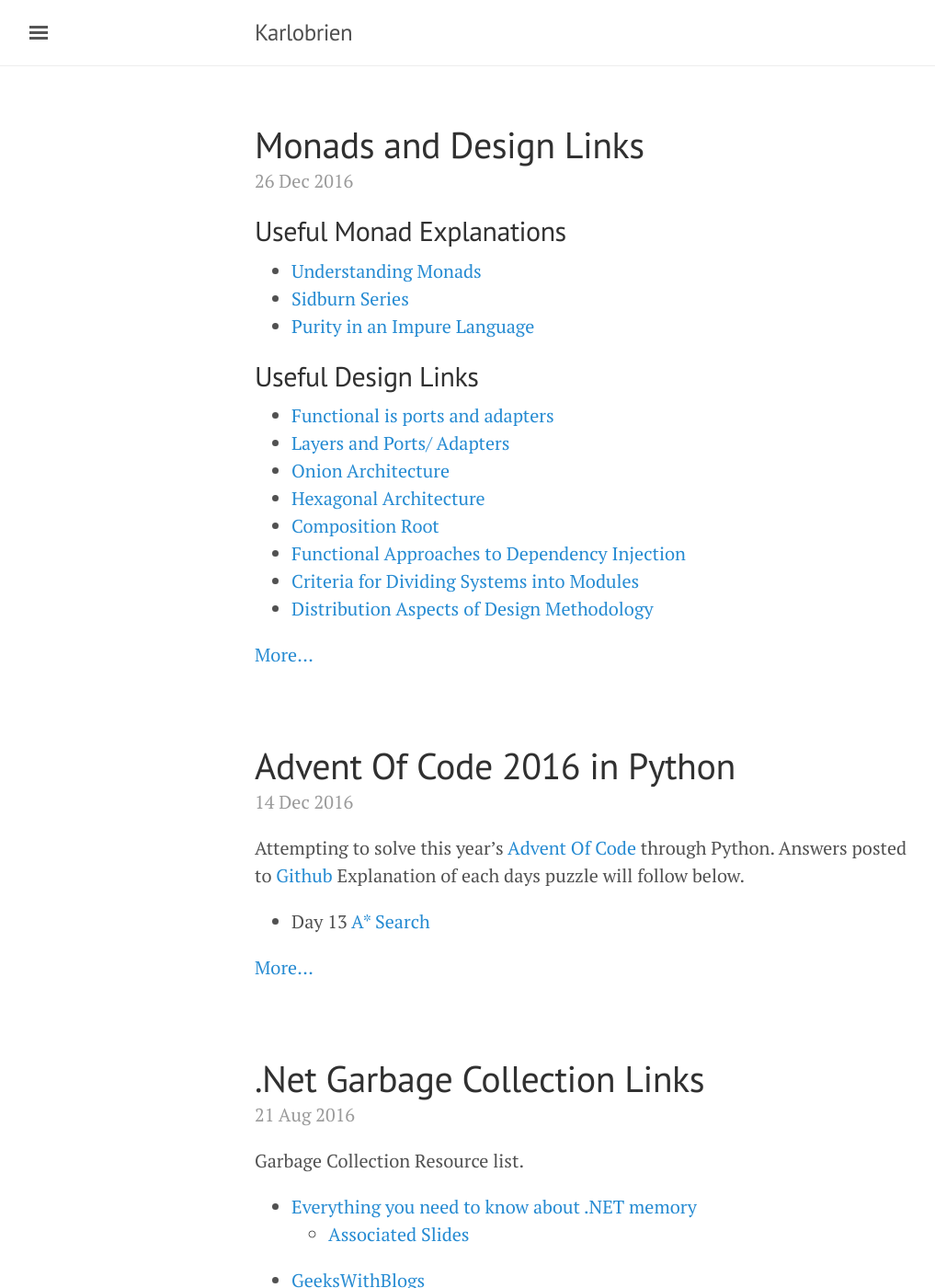
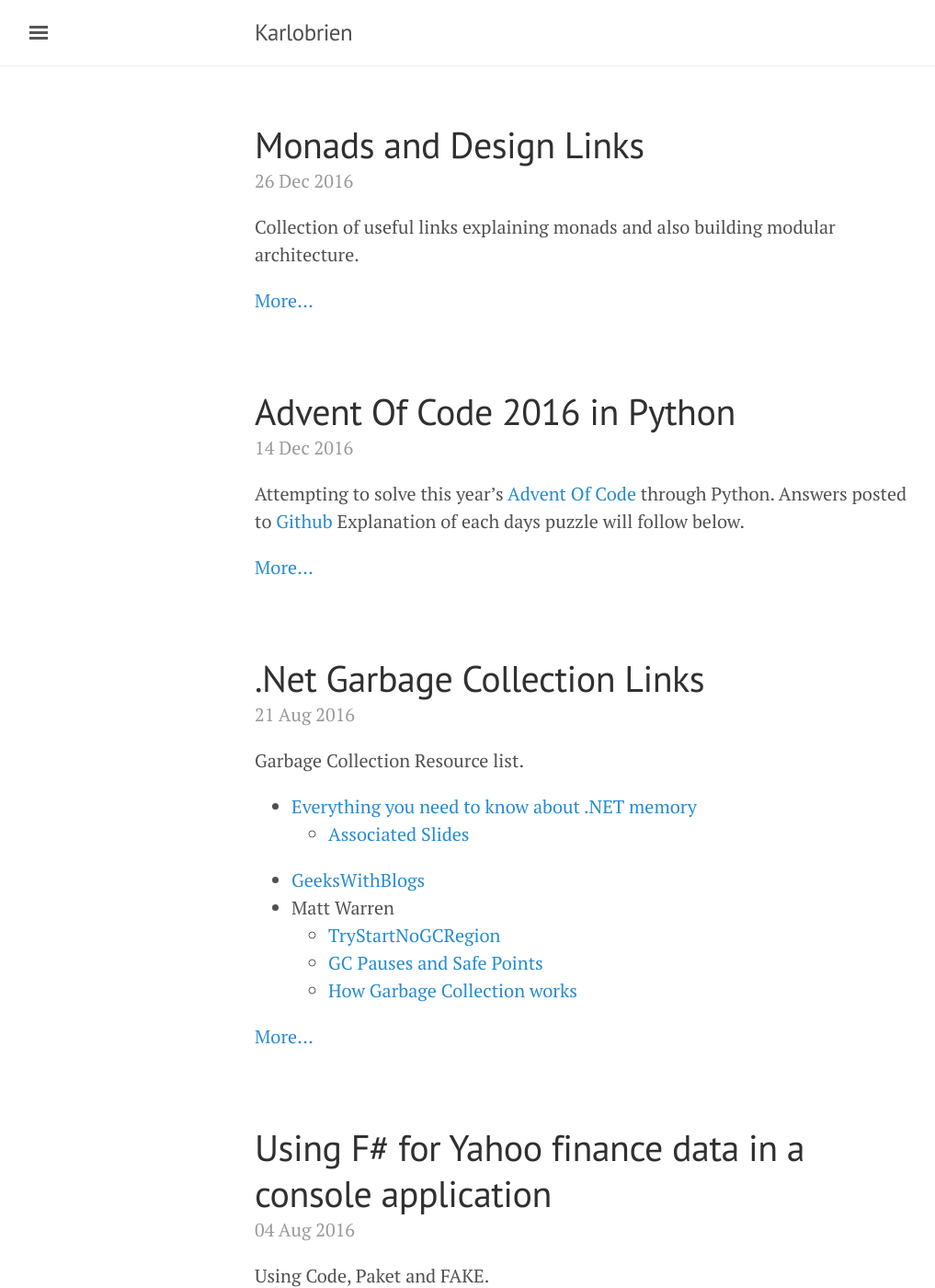
Before and after one commit to karlobrien/karlobrien.github.com, a Jekyll site: the page built from index.html, in a window 1280 px wide and 1400 px high. Shown: the whole window at 92% size, without its empty margins (3-1020 px from the left). Built offline with Jekyll 4.4.1, drawn with Linux system fonts in a browser that asks for light colours; the list of posts is cut into pages by our own code; some of the changed text lies outside the part shown.

Commit message:
format updates

```diff
--- a/_posts/2016-12-26-Monads-And-Design.md
+++ b/_posts/2016-12-26-Monads-And-Design.md
@@ -5,6 +5,10 @@ tags:
 - Monads
 - Port Adapter Architecture
 ---
+
+Collection of useful links explaining monads and also building modular architecture.
+
+<!--more-->
 
 ## Useful Monad Explanations
 * [Understanding Monads](https://fsharpn00b.blogspot.ie/2016/12/understanding-monads-in-f.html)
```
Also changed, not shown: _posts/2016-08-04-F#-Console_Application.md (+2 -2 lines), _posts/2016-12-14-Advent-Of-Code-In-Python.md (+2 -0 lines).
